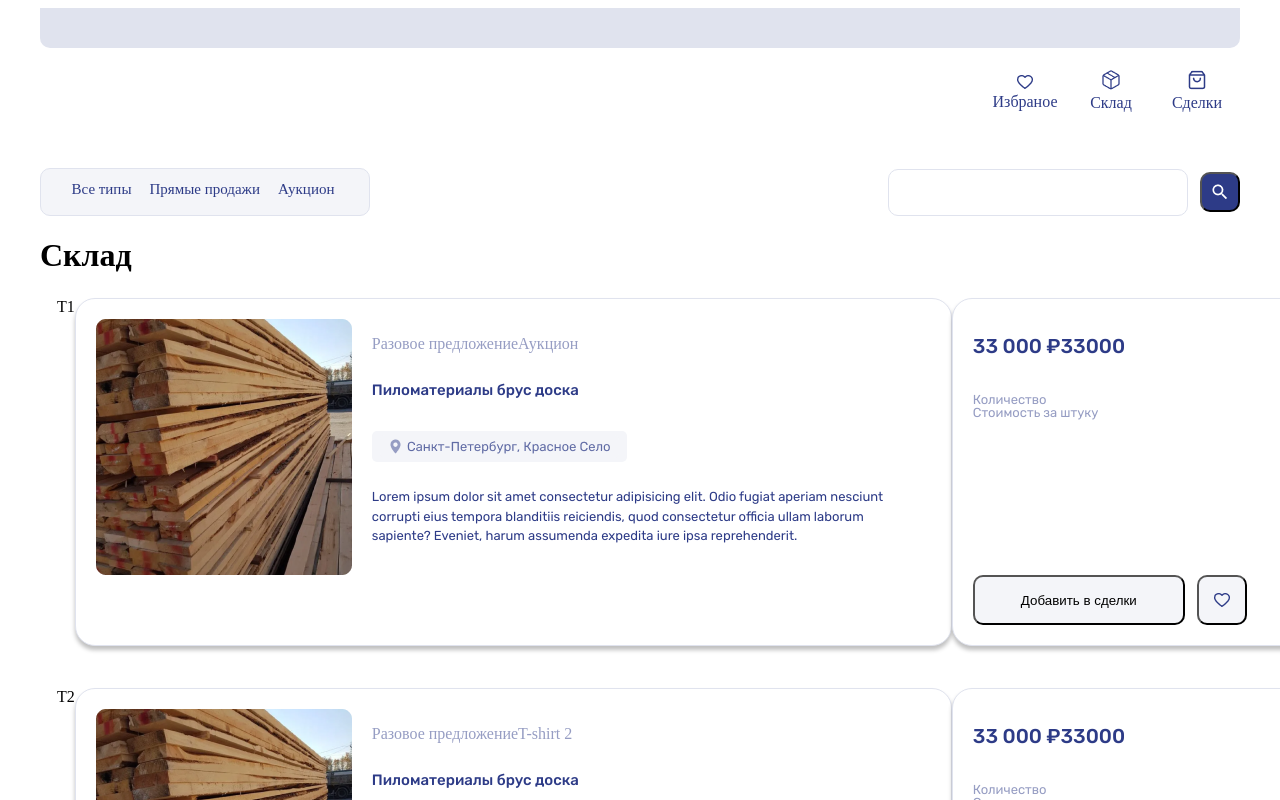
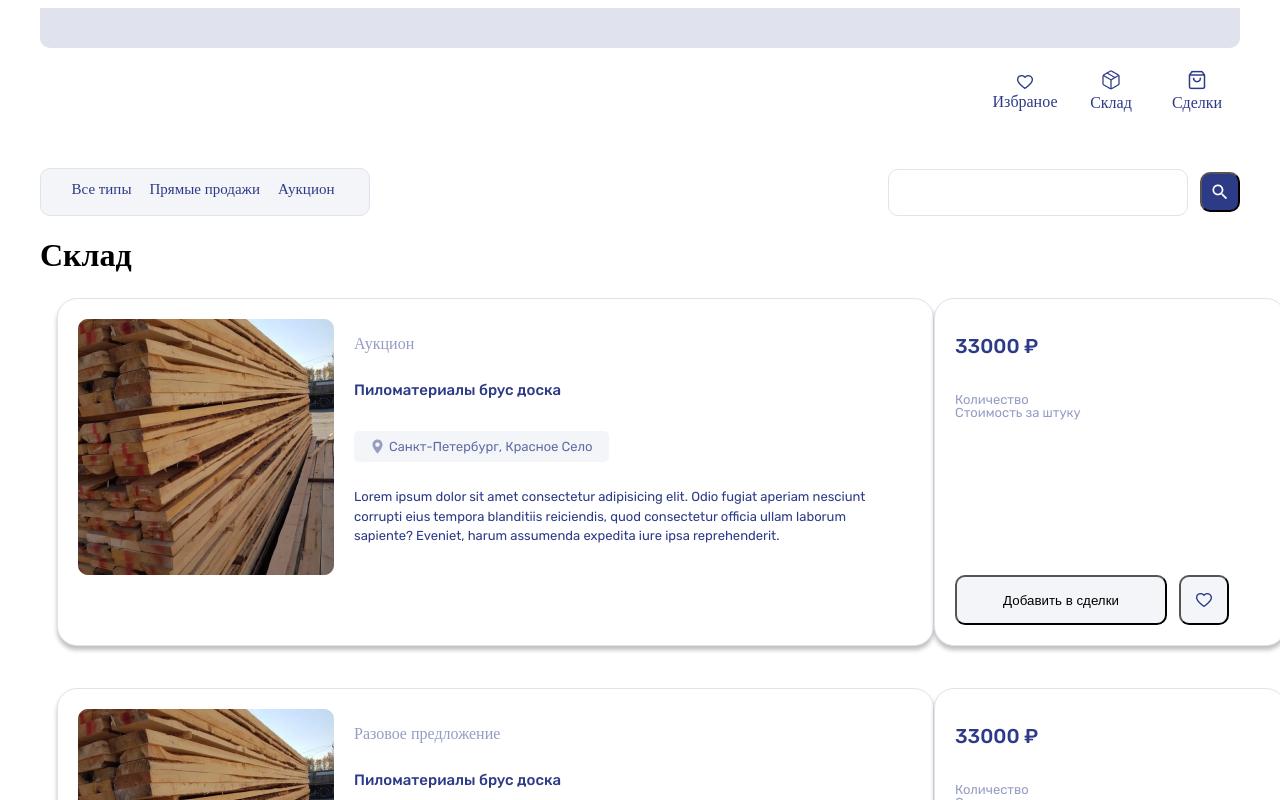
Before and after one commit to Alimzhan93/VueShop, a Vue app: page / in a window 1280 px wide. Shown: the top 800 px of the page. Built offline with nearby package versions, Linux system fonts and the light colour scheme; data requests are answered from the project's data file.

Commit message:
style commit

```diff
--- a/db.json
+++ b/db.json
@@ -4,47 +4,47 @@
       "image": "image.png",
       "name": "Аукцион",
       "price": 33000,
-      "article": "T1",
+      "article": "Пиломатериалы брус доска",
       "available": true,
       "category": "Аукцион"
     },
     {
       "image": "image.png",
-      "name": "T-shirt 2",
+      "name": "Разовое предложение",
       "price": 33000,
-      "article": "T2",
+      "article": "Пиломатериалы брус доска",
       "available": true,
       "category": "Прямые продажи"
     },
     {
       "image": "image.png",
-      "name": "T-shirt 3",
+      "name": "Аукцион",
       "price": 33000,
-      "article": "T3",
+      "article": "Пиломатериалы брус доска",
       "available": false,
       "category": "Аукцион"
     },
     {
       "image": "image.png",
-      "name": "T-shirt 4",
+      "name": "Разовое предложение",
       "price": 33000,
-      "article": "T4",
+      "article": "Пиломатериалы брус доска",
       "available": true,
       "category": "Прямые продажи"
     },
     {
       "image": "image.png",
-      "name": "T-shirt 5",
+      "name": "Аукцион",
       "price": 33000,
-      "article": "T5",
+      "article": "Пиломатериалы брус доска",
       "available": false,
       "category": "Аукцион"
     },
     {
       "image": "image.png",
-      "name": "T-shirt 6",
+      "name": "Разовое предложение",
       "price": 33000,
-      "article": "T6",
+      "article": "Пиломатериалы брус доска",
       "available": true,
       "category": "Прямые продажи"
     }
--- a/src/components/ProductsItem.vue
+++ b/src/components/ProductsItem.vue
@@ -1,12 +1,12 @@
 <template>
-  <!-- Акционы -->
-  <!-- <div class="stock" v-for="(item, index) in productList" v-bind:key="index">
-    {{ item }}
+  <div class="stock">
     <div class="DataImage">
       <img src="@/assets/image.png" alt="" />
       <div class="data">
-        <p style="color: #969dc3">Акционы</p>
-        <div class="brus">Пиломатериалы брус доска</div>
+        <p style="color: #969dc3">{{ product_data.name }}</p>
+        <div class="brus">
+          {{ product_data.article }}
+        </div>
         <div class="geo">
           <img src="@/assets/Geo.png" alt="" />
         </div>
@@ -22,47 +22,7 @@
     </div>
     <div class="sello">
       <div class="price">
-        <h2>33 000 ₽</h2>
-        <p>
-          Количество <br />
-          Стоимость за штуку
-        </p>
-      </div>
-
-      <div class="btn_block">
-        <button class="btn btn-primary" v-on:click="addToSdelki()">
-          Добавить в сделки
-        </button>
-        <button class="btn_like" v-on:click="addTocart()">
-          <img src="@/assets/like.png" alt="like" />
-        </button>
-      </div>
-    </div>
-  </div> -->
-  <!-- Разовое предложение -->
-  <div class="stock">
-    {{ product_data.article }}
-    <div class="DataImage">
-      <img src="@/assets/image.png" alt="" />
-      <div class="data">
-        <p style="color: #969dc3">Разовое предложение{{ product_data.name }}</p>
-        <div class="brus">Пиломатериалы брус доска</div>
-        <div class="geo">
-          <img src="@/assets/Geo.png" alt="" />
-        </div>
-        <div class="text">
-          <p>
-            Lorem ipsum dolor sit amet consectetur adipisicing elit. Odio fugiat
-            aperiam nesciunt corrupti eius tempora blanditiis reiciendis, quod
-            consectetur officia ullam laborum sapiente? Eveniet, harum assumenda
-            expedita iure ipsa reprehenderit.
-          </p>
-        </div>
-      </div>
-    </div>
-    <div class="sello">
-      <div class="price">
-        <h2>33 000 ₽{{ product_data.price }}</h2>
+        <h2>{{ product_data.price }} ₽</h2>
         <p>
           Количество <br />
           Стоимость за штуку
--- a/src/views/mycartlist.vue
+++ b/src/views/mycartlist.vue
@@ -85,281 +85,4 @@
   left: 360px;
   top: 0px;
 }
-.btn_block {
-  display: flex;
-  flex-direction: row;
-  align-items: center;
-  padding: 0px;
-  gap: 12px;
-
-  width: 274px;
-  height: 50px;
-
-  /* Inside auto layout */
-
-  flex: none;
-  order: 1;
-  align-self: stretch;
-  flex-grow: 0;
-}
-.btn_like_i {
-  display: flex;
-  flex-direction: row;
-  justify-content: center;
-  align-items: center;
-  padding: 15px;
-  gap: 8px;
-
-  width: 50px;
-  height: 50px;
-
-  /* white-gray */
-
-  background: #2d3b87;
-  border-radius: 10px;
-
-  /* Inside auto layout */
-
-  flex: none;
-  order: 0;
-  flex-grow: 0;
-}
-.btn-primary {
-  display: flex;
-  flex-direction: row;
-  justify-content: center;
-  align-items: center;
-  padding: 17.5px 25px;
-  gap: 8px;
-
-  width: 212px;
-  height: 50px;
-
-  /* white-gray */
-
-  background: #f4f5f9;
-  border-radius: 10px;
-
-  /* Inside auto layout */
-
-  flex: none;
-  order: 0;
-  flex-grow: 1;
-}
-.data {
-  display: flex;
-  flex-direction: column;
-  align-items: flex-start;
-  padding: 0px;
-  gap: 12px;
-
-  width: 536px;
-  height: 266px;
-
-  /* Inside auto layout */
-
-  flex: none;
-  order: 1;
-  flex-grow: 1;
-}
-.stock {
-  display: flex;
-  flex-direction: row;
-  align-items: flex-start;
-  padding: 0px;
-  margin: 0 auto;
-  width: 1166px;
-  height: 390px;
-  left: 361px;
-  top: 275px;
-
-  /* white */
-
-  /* platinum */
-}
-.DataImage {
-  display: flex;
-  flex-direction: row;
-  align-items: flex-start;
-  padding: 20px;
-  gap: 20px;
-
-  width: 835px;
-  height: 306px;
-
-  /* white */
-
-  background: #ffffff;
-  border-radius: 20px;
-
-  /* Inside auto layout */
-  box-shadow: 0px 4px 4px rgba(0, 0, 0, 0.25);
-  border: 1px solid #e0e3ee;
-  border-radius: 20px;
-
-  flex: none;
-  order: 0;
-  flex-grow: 0;
-}
-.brus {
-  width: 536px;
-  height: 38px;
-
-  /* title/m-v2
-
-15-125-500
-*/
-  font-family: "Rubik";
-  font-style: normal;
-  font-weight: 500;
-  font-size: 15px;
-  line-height: 125%;
-  /* or 19px */
-
-  /* Blue Dark */
-
-  color: #2d3b87;
-
-  /* Inside auto layout */
-
-  flex: none;
-  order: 1;
-  align-self: stretch;
-  flex-grow: 0;
-}
-.geo {
-  display: flex;
-  flex-direction: row;
-  align-items: center;
-  padding: 4px 8px;
-  gap: 4px;
-
-  width: 239px;
-  height: 23px;
-
-  /* white-gray */
-
-  background: #f4f5f9;
-  border-radius: 5px;
-
-  /* Inside auto layout */
-
-  flex: none;
-  order: 2;
-  flex-grow: 0;
-}
-.text {
-  width: 536px;
-  height: 64px;
-
-  /* text/m-v3
-
-13-150-400
-*/
-  font-family: "Rubik";
-  font-style: normal;
-  font-weight: 400;
-  font-size: 13px;
-  line-height: 150%;
-  /* or 20px */
-
-  /* blue-dark */
-
-  color: #2d3b87;
-
-  /* Inside auto layout */
-
-  flex: none;
-  order: 5;
-  align-self: stretch;
-  flex-grow: 0;
-}
-.sello {
-  display: flex;
-  flex-direction: column;
-  align-items: flex-start;
-  padding: 20px;
-  gap: 12px;
-
-  width: 310px;
-  height: 306px;
-
-  /* white */
-
-  background: #ffffff;
-  /* platinum */
-
-  border: 1px solid #e0e3ee;
-  box-shadow: 0px 4px 4px rgba(0, 0, 0, 0.25);
-  border-radius: 20px;
-
-  /* Inside auto layout */
-
-  flex: none;
-  order: 1;
-  flex-grow: 0;
-}
-.price {
-  display: flex;
-  flex-direction: column;
-  align-items: flex-start;
-  padding: 0px;
-  gap: 8px;
-
-  width: 274px;
-  height: 240px;
-
-  /* Inside auto layout */
-
-  flex: none;
-  order: 0;
-  align-self: stretch;
-  flex-grow: 1;
-}
-.price h2 {
-  /* title/xl
-
-20-100-500
-*/
-  font-family: "Rubik";
-  font-style: normal;
-  font-weight: 500;
-  font-size: 20px;
-  line-height: 100%;
-  /* identical to box height, or 20px */
-
-  display: flex;
-  align-items: center;
-
-  /* Blue Dark */
-
-  color: #2d3b87;
-
-  /* Inside auto layout */
-
-  flex: none;
-  order: 0;
-  align-self: stretch;
-  flex-grow: 0;
-}
-.price p {
-  width: 238px;
-  height: 13px;
-  font-family: "Rubik";
-  font-style: normal;
-  font-weight: 400;
-  font-size: 13px;
-  line-height: 100%;
-  /* identical to box height, or 13px */
-
-  /* manatee */
-
-  color: #969dc3;
-
-  /* Inside auto layout */
-
-  flex: none;
-  order: 0;
-  flex-grow: 1;
-}
 </style>
--- a/src/views/mycartlistitem.vue
+++ b/src/views/mycartlistitem.vue
@@ -1,11 +1,12 @@
 <template>
   <div class="stock">
     <div class="DataImage">
-      {{ mycartlititem_data.article }}
       <img src="@/assets/image.png" alt="" />
       <div class="data">
-        <p style="color: #969dc3">Акционы</p>
-        <div class="brus">Пиломатериалы брус доска</div>
+        <p style="color: #969dc3">{{ mycartlititem_data.name }}</p>
+        <div class="brus">
+          {{ mycartlititem_data.article }}
+        </div>
         <div class="geo">
           <img src="@/assets/Geo.png" alt="" />
         </div>
@@ -21,8 +22,7 @@
     </div>
     <div class="sello">
       <div class="price">
-        {{ mycartlititem_data.name }}
-        <h2>33 000 ₽{{ mycartlititem_data.price }}</h2>
+        <h2>{{ mycartlititem_data.price }} ₽</h2>
         <p>
           Количество <br />
           Стоимость за штуку
--- a/src/views/sdelkiitem.vue
+++ b/src/views/sdelkiitem.vue
@@ -1,13 +1,12 @@
 <template>
   <div class="hellol">
     <div class="sdelkiitem">
-      {{ sdelkiitem_data.article }}
       <div class="stock">
         <div class="DataImage">
           <img src="@/assets/image.png" alt="" />
           <div class="data">
-            <p style="color: #969dc3">Разовое предложение</p>
-            <div class="brus">Пиломатериалы брус доска</div>
+            <p style="color: #969dc3">{{ sdelkiitem_data.name }}</p>
+            <div class="brus">{{ sdelkiitem_data.article }}</div>
             <div class="geo">
               <img src="@/assets/Geo.png" alt="" />
             </div>
@@ -23,8 +22,7 @@
         </div>
         <div class="sello">
           <div class="price">
-            {{ sdelkiitem_data.name }}
-            <h2>33 000 ₽{{ sdelkiitem_data.price }}</h2>
+            <h2>{{ sdelkiitem_data.price }} ₽</h2>
             <p>
               Количество <br />
               Стоимость за штуку
```
